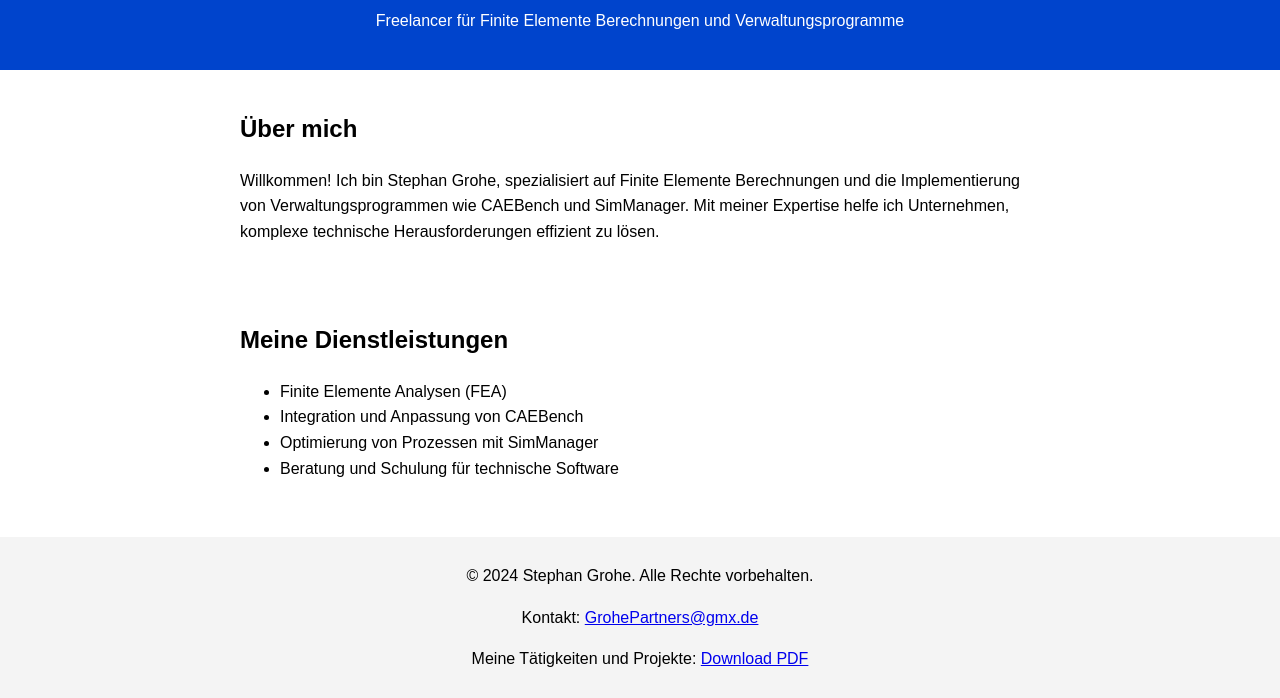
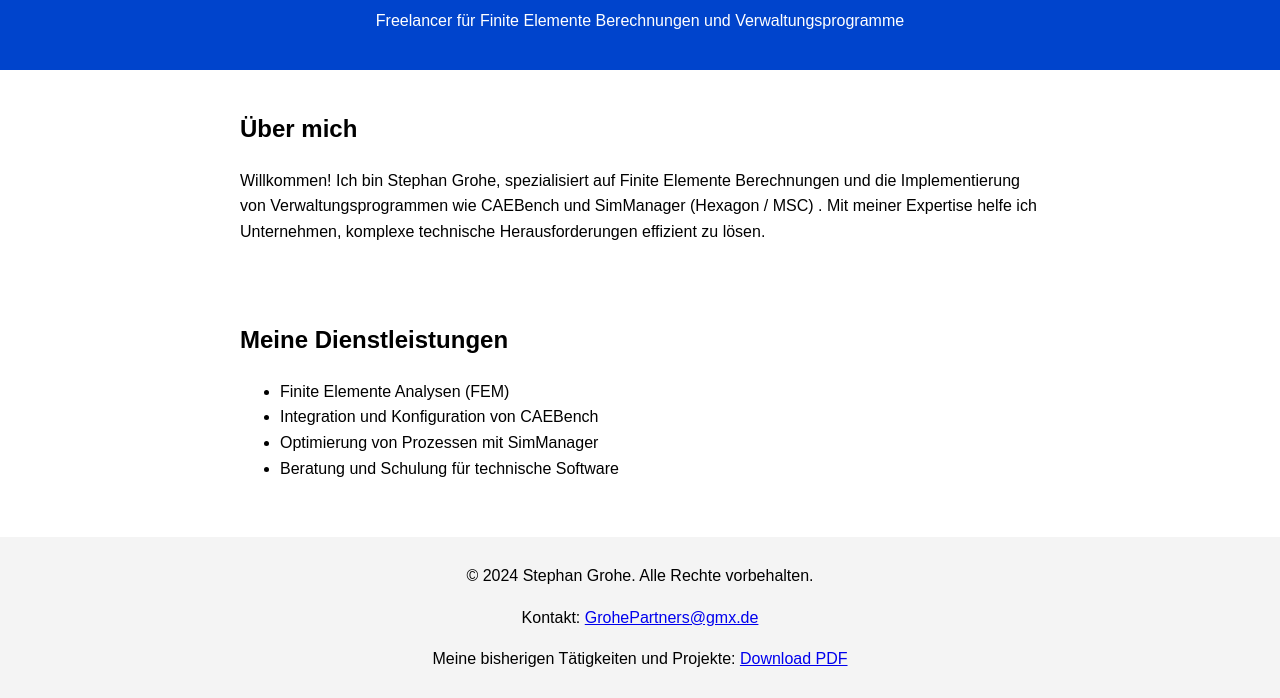
Before and after one commit to stephangrohe/stephan-grohe-partners, a plain HTML site: page index.html in a window 1280 px wide. Shown: the part 106-804 px from the top of the page. Drawn offline with Linux system fonts and the light colour scheme.

Commit message:
Textänderung

```diff
--- a/index.html
+++ b/index.html
@@ -42,15 +42,15 @@
     <h2>Über mich</h2>
     <p>
         Willkommen! Ich bin Stephan Grohe, spezialisiert auf Finite Elemente Berechnungen und die Implementierung von Verwaltungsprogrammen
-        wie CAEBench und SimManager. Mit meiner Expertise helfe ich Unternehmen, komplexe technische Herausforderungen effizient zu lösen.
+        wie CAEBench und SimManager (Hexagon / MSC) . Mit meiner Expertise helfe ich Unternehmen, komplexe technische Herausforderungen effizient zu lösen.
     </p>
 </section>
 
 <section>
     <h2>Meine Dienstleistungen</h2>
     <ul>
-        <li>Finite Elemente Analysen (FEA)</li>
-        <li>Integration und Anpassung von CAEBench</li>
+        <li>Finite Elemente Analysen (FEM)</li>
+        <li>Integration und Konfiguration von CAEBench</li>
         <li>Optimierung von Prozessen mit SimManager</li>
         <li>Beratung und Schulung für technische Software</li>
     </ul>
@@ -59,7 +59,7 @@
 <footer>
     <p>&copy; 2024 Stephan Grohe. Alle Rechte vorbehalten.</p>
     <p>Kontakt: <a href="mailto:GrohePartners@gmx.de">GrohePartners@gmx.de</a></p>
-    <p>Meine Tätigkeiten und Projekte: <a href="cv.pdf" download>Download PDF</a></p>
+    <p>Meine bisherigen Tätigkeiten und Projekte: <a href="cv.pdf" download>Download PDF</a></p>
 </footer>
 
 </body>
```
